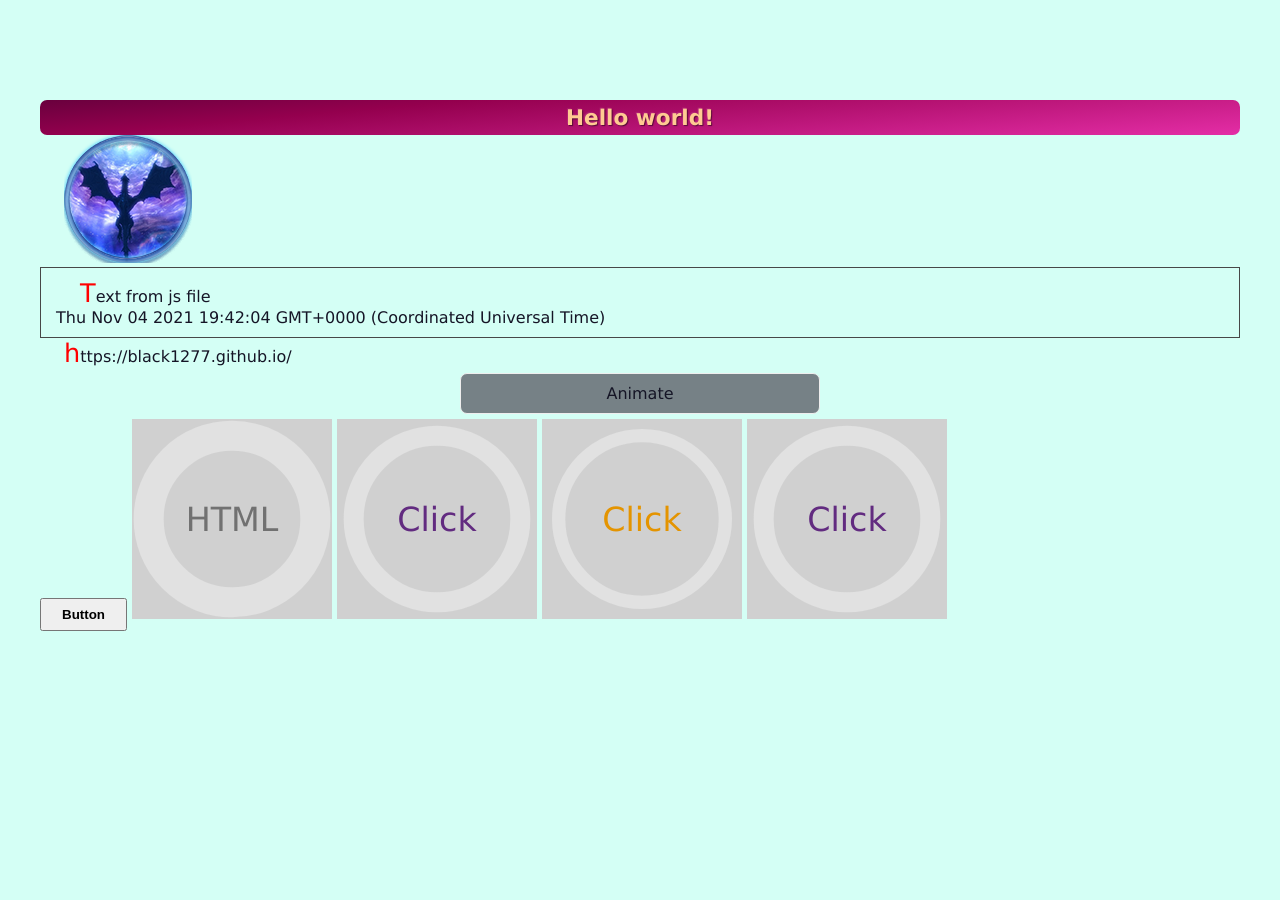
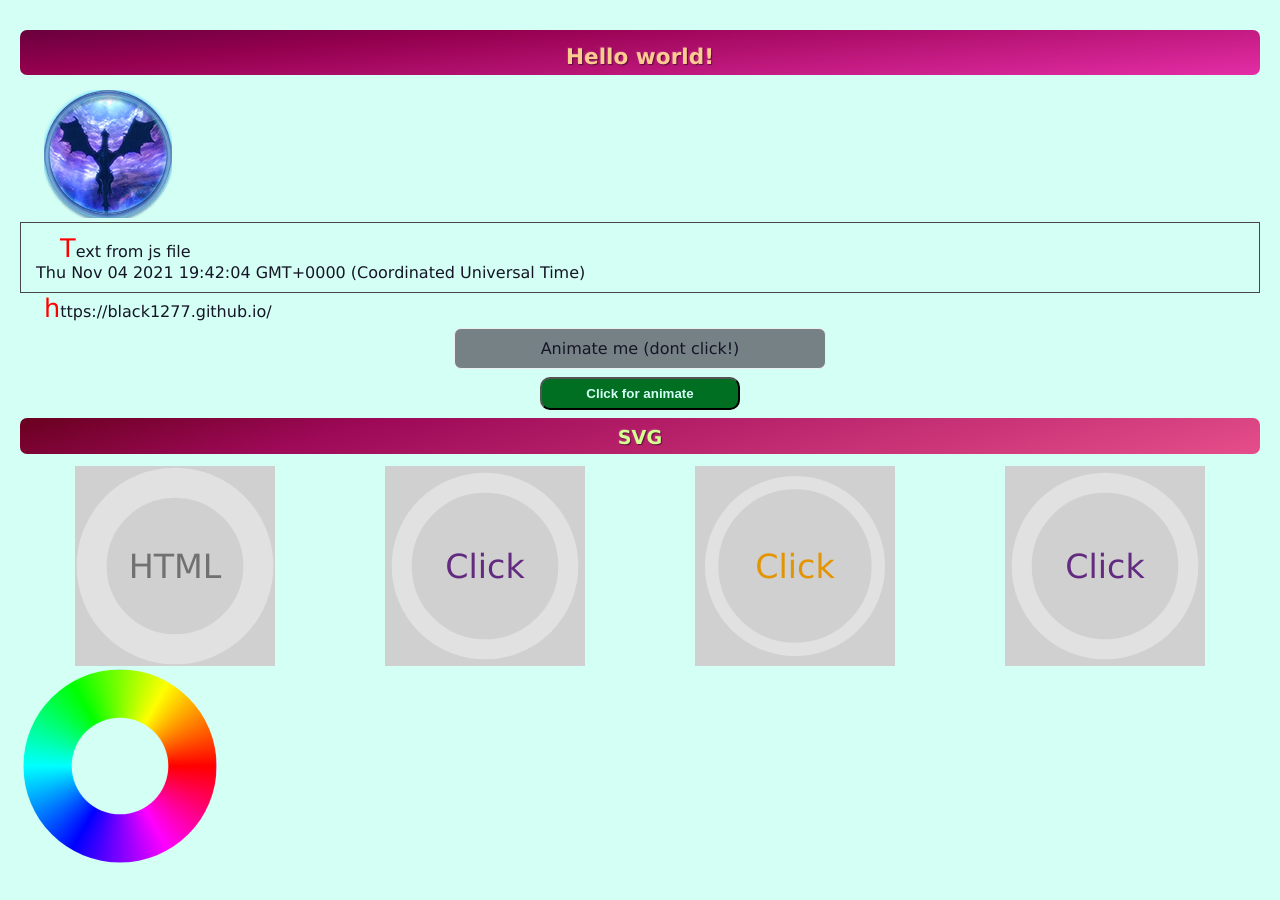
Before and after one commit to black1277/black1277.github.io, a plain HTML site: page index.html in a window 1280 px wide. Before the commit the page ends 800 px from the top, so only its background shows below. Drawn offline with nearby package versions, Linux system fonts and the light colour scheme.

Commit message:
fix mini

```diff
--- a/css/index.css
+++ b/css/index.css
@@ -8,7 +8,7 @@ html {
     overflow-y: hidden;
 }
 body {
-    padding: 100px 40px;
+    padding: 30px 20px;
     background: #d4fff5;
     font-family: Verdana, Arial, Helvetica, sans-serif;
     color: #151526;
@@ -17,11 +17,35 @@ h2 {
     text-align: center;
     font-size: 1.35rem;
     border-radius: 7px;
-    padding: 5px 10px;
+    padding: 14px 10px 6px;
+    margin-bottom: 15px;
     color: #ffca92;
     text-shadow: -1px -1px 1px rgba(255,255,255,.1), 1px 1px 1px rgba(0,0,0,.5);
     background: rgb(105,0,61);
     background: linear-gradient(175deg, rgba(105,0,61,1) 0%, rgba(148,0,78,1) 27%, rgb(228, 45, 166) 100%);
+}
+h3 {
+    text-align: center;
+    font-size: 1.2rem;
+    border-radius: 7px;
+    padding: 8px 10px 5px;
+    margin-bottom: 12px;
+    color: #d5ff92;
+    text-shadow: -1px -1px 1px rgba(255,255,255,.1), 1px 1px 1px rgba(0,0,0,.5);
+    background: rgb(105,0,61);
+    background: linear-gradient(165deg, rgb(105, 0, 30) 0%, rgb(158, 9, 88) 27%, rgb(229, 78, 138) 100%);
+}
+#btn1 {
+    width: 200px;
+    display: block;
+    margin: 8px auto;
+    background: rgb(1, 111, 34);
+    color: #d4fff5;
+    border-radius: 10px;
+}
+#btn1:disabled {
+    background: rgb(117, 128, 119);
+    color: #bfd0cc;
 }
 #txt{
     border: 1px solid #474747;
@@ -55,12 +79,7 @@ button{
     border-radius: 7px;
     background: #768186;
 }
-.sss {
-    background: #01E400;
-    background: #FEFF01;
-    background: #FF7E00;
-    background: #FB0300;
-    background: #9B004A;
-    background: #7D0022;
-
+.flx {
+    display: flex;
+    justify-content: space-around;
 }
--- a/index.html
+++ b/index.html
@@ -18,10 +18,12 @@
 <div class="content">
     <h2>Hello world!</h2>
     <p><img src="img/drakon.png" alt="drakon"></p>
-    <div id="txt">Other text</div><p>https://black1277.github.io/</p>
-    <div class="dinamics" id="din">Animate</div>
-    <button id="btn1">Button</button>
-
+    <div id="txt">No javascript text</div>
+    <p>https://black1277.github.io/</p>
+    <div class="dinamics" id="din">Animate me (dont click!)</div>
+    <button id="btn1">Click for animate</button>
+    <h3>SVG</h3>
+    <div class="flx">
         <svg id="svg1" xmlns="http://www.w3.org/2000/svg"
              xmlns:xlink="http://www.w3.org/1999/xlink"
              width="200" height="200" viewBox="0 0 120 120" >
@@ -95,33 +97,78 @@
             <circle cx="60" cy="60" r="50" mask="url(#msk1)" transform="rotate(-90 60 60)" fill="none" stroke-dashoffset="314" stroke-dasharray="3.14, 3.14"  stroke="#62169D" stroke-width="12" />
             <text id="count4" x="50%" y="50%" fill="#622B80" text-anchor="middle" dy="7" font-size="20">Click</text>
         </svg>
+    </div>
 
-    <script>
-        function TotalLength(target){
-          if(target > 100) target = 100
-            const path = document.querySelector('#check')
-            let len = Math.round(path.getTotalLength() )
-            path.setAttribute('stroke-dashoffset', len)
-            const tx = document.querySelector('#count1')
-            const ani1 = document.querySelector('#ani1')
-            ani1.setAttribute('fill', 'remove')
-            tx.setAttribute('font-size', '12')
-            tx.setAttribute('fill', '#000000')
-
-            let iv = setInterval(()=>{
-                let n = path.getAttribute('stroke-dashoffset')
-                let proc = Math.floor((316 - n) / 3.14) // растет от 0 до target
-                if (target <= proc ) {
-                    clearInterval(iv)
-                }
-                if(proc === 25) {tx.setAttribute('fill', '#ff3737'); }
-                if(proc === 50) {tx.setAttribute('fill', '#ffa702'); }
-                if(proc === 75) {tx.setAttribute('fill', '#1ee000'); }
-                tx.innerHTML ='HTML ' +  Math.floor((316 - n) / 3.14) + '%'
-                path.setAttribute('stroke-dashoffset', String(n-2))
-            }, 20)
-        }
-    </script>
+    <svg viewBox="-207 -207 414 414" width="200" xmlns="http://www.w3.org/2000/svg">
+        <defs>
+            <radialGradient id="gWt">
+                <stop style="stop-color:#fff" offset="0"/>
+                <stop style="stop-color:#fff0" offset="1"/>
+            </radialGradient>
+            <!-- part for firefox: using central projection of 3 rectangles -->
+            <linearGradient id="gYM" x1="0" x2="0" y1="0" y2="100%">
+                <stop style="stop-color:#ef08" offset="0"/>
+                <stop style="stop-color:#ff0" offset=".005"/>
+                <stop style="stop-color:#fc0" offset=".1827"/>
+                <stop style="stop-color:#f90" offset=".2924"/>
+                <stop style="stop-color:#f60" offset=".3728"/>
+                <stop style="stop-color:#f00" offset=".5"/>
+                <stop style="stop-color:#f06" offset=".6272"/>
+                <stop style="stop-color:#f09" offset=".7076"/>
+                <stop style="stop-color:#f0c" offset=".8173"/>
+                <stop style="stop-color:#f0f" offset=".995"/>
+                <stop style="stop-color:#e0f8" offset="1"/>
+            </linearGradient>
+            <linearGradient id="gCY" href="#gYM">
+                <stop style="stop-color:#0ef8" offset="0"/>
+                <stop style="stop-color:#0ff" offset=".005"/>
+                <stop style="stop-color:#0fc" offset=".1827"/>
+                <stop style="stop-color:#0f9" offset=".2924"/>
+                <stop style="stop-color:#0f6" offset=".3728"/>
+                <stop style="stop-color:#0f0" offset=".5"/>
+                <stop style="stop-color:#6f0" offset=".6272"/>
+                <stop style="stop-color:#9f0" offset=".7076"/>
+                <stop style="stop-color:#cf0" offset=".8173"/>
+                <stop style="stop-color:#ff0" offset=".995"/>
+                <stop style="stop-color:#fe08" offset="1"/>
+            </linearGradient>
+            <linearGradient id="gMC" href="#gYM">
+                <stop style="stop-color:#f0e8" offset="0"/>
+                <stop style="stop-color:#f0f" offset=".005"/>
+                <stop style="stop-color:#c0f" offset=".1827"/>
+                <stop style="stop-color:#90f" offset=".2924"/>
+                <stop style="stop-color:#60f" offset=".3728"/>
+                <stop style="stop-color:#00f" offset=".5"/>
+                <stop style="stop-color:#06f" offset=".6272"/>
+                <stop style="stop-color:#09f" offset=".7076"/>
+                <stop style="stop-color:#0cf" offset=".8173"/>
+                <stop style="stop-color:#0ff" offset=".995"/>
+                <stop style="stop-color:#0fe8" offset="1"/>
+            </linearGradient>
+            <rect id="r" width="200" height="700" style="transform:matrix3d(
+      -29,0,0,100,
+      0,1,0,0,
+      0,0,1,0,
+      200,-350,1,1
+    )"/>
+        </defs>
+        <clipPath id="cc">
+            <path d="M200,0A200,200,0, 1,0,0,200 200,200,0,0,0,200,0zM100,0A100,100,0, 0,1,0,100 100,100,0, 1,1,100,0z"/>
+        </clipPath>
+        <!-- circle r="199" fill="#000"/ -->
+        <g clip-path="url(#cc)" id="m">
+            <use href="#r" fill="url(#gCY)" transform="rotate(-120)"/>
+            <use href="#r" fill="url(#gYM)"/>
+            <use href="#r" fill="url(#gMC)" transform="rotate(120)"/>
+            <!-- for Chrome use conic gradient (does not work with any svg object but with foreign)
+             Firefox ignores this object due to unknown keyword in style -->
+            <foreignObject width="400" height="400" x="-200" y="-200" style="background:conic-gradient(from 90deg,
+   #f00,#f0f,#00f,#0ff,#0f0,#ff0,#f00);
+  background-repeat: no-repeat;
+  background-position: center center;
+  background-size: auto;"/>
+        </g>
+    </svg>
 </div>
 </body>
 </html>
--- a/js/index.js
+++ b/js/index.js
@@ -6,12 +6,17 @@ document.addEventListener("DOMContentLoaded", (a)=>{
     event.target.classList.toggle('red')
   })
   $btn1.addEventListener('click', async ()=>{
-        TotalLength(110)
+    $btn1.disabled = true
+    $btn1.textContent = 'Please, wait'
+    console.log($btn1)
+    TotalLength(100)
     await  animateCSS('din', 'rotateOut')
     await  animateCSS('din', 'backInDown')
     await  delay(1000)
     await  animateCSS('din', 'backOutDown')
     await  animateCSS('din', 'fadeInRight')
+    $btn1.disabled = false
+    $btn1.textContent = 'Click for animate'
   })
   $content.innerHTML = '<p>Text from js file</p>' + new Date()
 })
@@ -31,3 +36,30 @@ const animateCSS = (element, animation, prefix = 'animate__') =>
     }
     node.addEventListener('animationend', handleAnimationEnd, {once: true})
   })
+
+function TotalLength(target){
+  if(target > 100) target = 100
+  const path = document.querySelector('#check')
+  const tx = document.querySelector('#count1')
+  const ani1 = document.querySelector('#ani1')
+
+  let len = Math.round( path.getTotalLength() )
+
+  path.setAttribute('stroke-dashoffset', String( len ))
+  ani1.setAttribute('fill', 'remove')
+  tx.setAttribute('font-size', '12')
+  tx.setAttribute('fill', '#000000')
+
+  let iv = setInterval(()=>{
+    let n = path.getAttribute('stroke-dashoffset')
+    let proc = Math.floor((316 - n) / 3.14) // растет от 0 до target
+    if (target <= proc ) {
+      clearInterval(iv)
+    }
+    if(proc === 25) {tx.setAttribute('fill', '#ff3737'); }
+    if(proc === 50) {tx.setAttribute('fill', '#ffa702'); }
+    if(proc === 75) {tx.setAttribute('fill', '#1ee000'); }
+    tx.innerHTML ='HTML ' +  Math.floor((316 - n) / 3.14) + '%'
+    path.setAttribute('stroke-dashoffset', String(n-2))
+  }, 20)
+}
```
Lines whose indentation alone changed are shown as unchanged.
